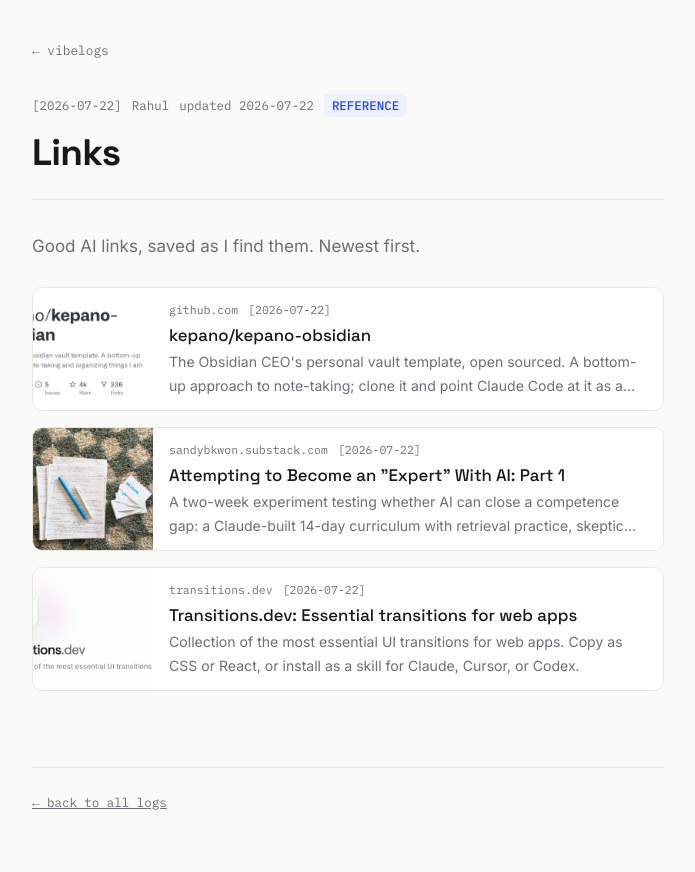
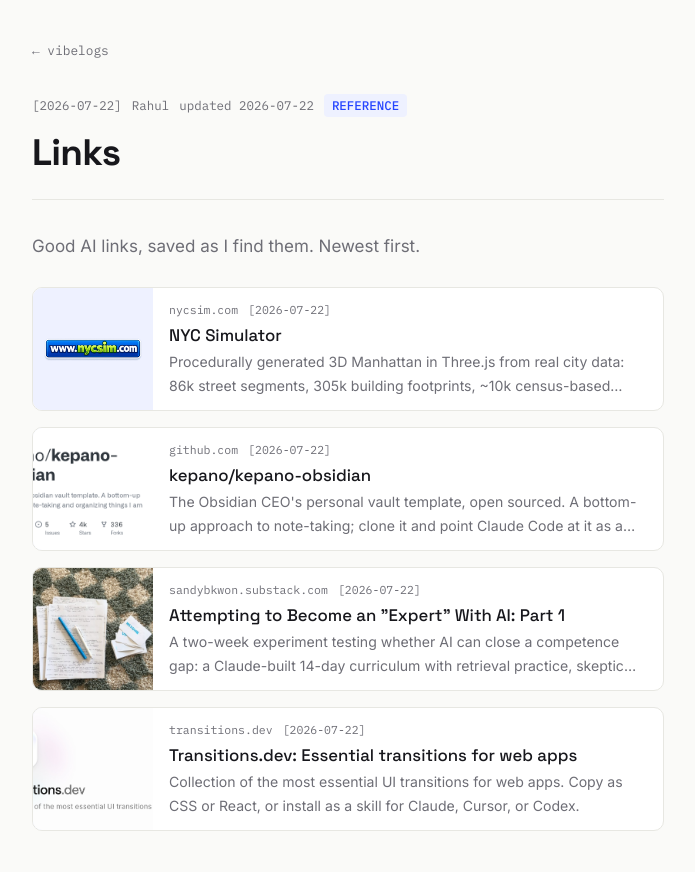
Before and after one commit to vibedatascience/documentation_ai, a plain HTML site: page posts/links/index.html in a window 1280 px wide. Shown: the top 872 px of the page, without its empty margins (292-987 px from the left). Drawn offline with Linux system fonts and the light colour scheme.

Commit message:
Add NYC Simulator to links

```diff
--- a/posts/links/index.html
+++ b/posts/links/index.html
@@ -48,6 +48,15 @@
 <article>
 <p class="intro">Good AI links, saved as I find them. Newest first.</p>
 
+<a class="card" href="https://nycsim.com/">
+  <div class="thumb"><img src="nycsim.png" alt="NYC Simulator logo" style="object-fit:contain;padding:10px;background:var(--chip)"></div>
+  <div class="body">
+    <div class="cmeta"><span>nycsim.com</span><span>[2026-07-22]</span></div>
+    <h3>NYC Simulator</h3>
+    <p>Procedurally generated 3D Manhattan in Three.js from real city data: 86k street segments, 305k building footprints, ~10k census-based synthetic residents, and an LLM concierge that reasons over the whole simulation.</p>
+  </div>
+</a>
+
 <a class="card" href="https://github.com/kepano/kepano-obsidian">
   <div class="thumb"><img src="kepano-obsidian.png" alt="kepano-obsidian repo preview"></div>
   <div class="body">
```
Also changed, not shown: posts/links/nycsim.png (added).
